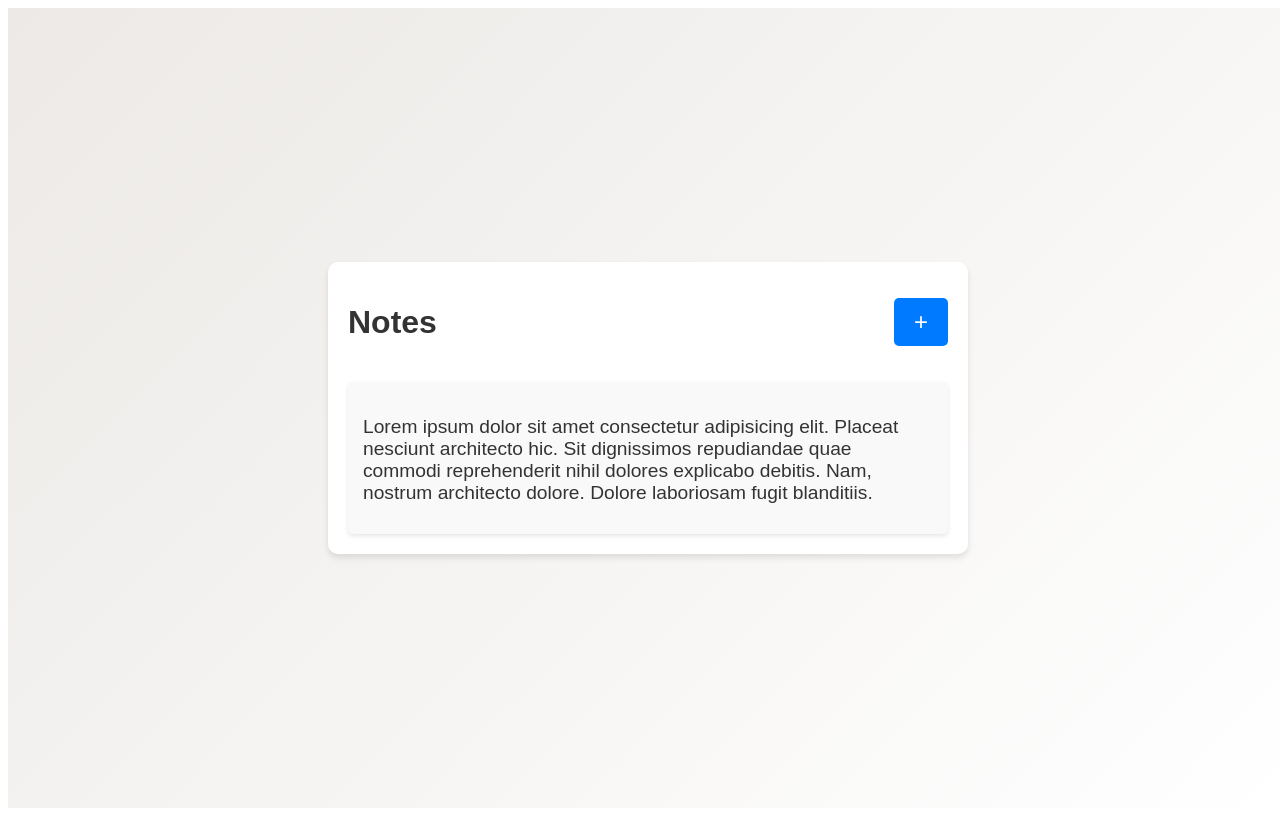
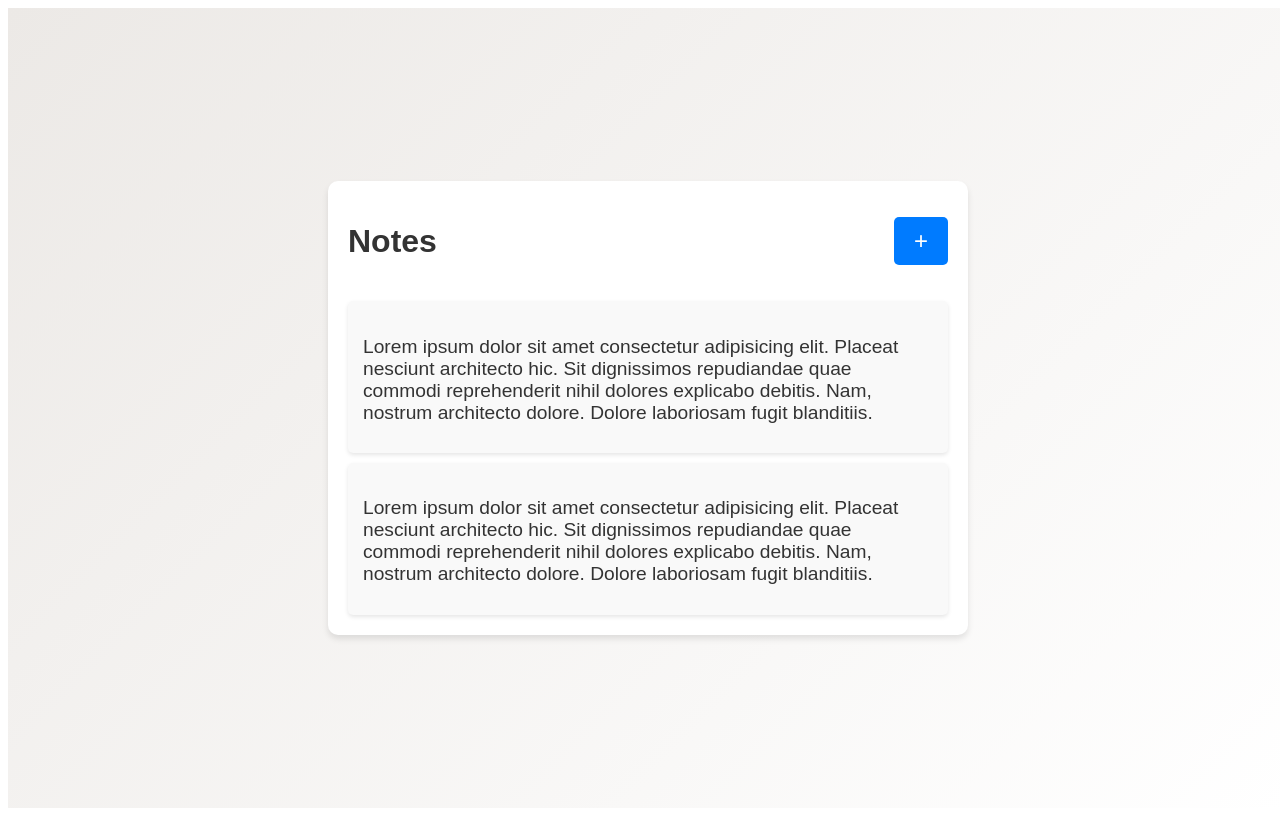
Before and after one commit to lahiruanushka/notes-app, a Vue app: page / in a window 1280 px wide. Built offline with nearby package versions, Linux system fonts and the light colour scheme.

Commit message:
Update App.vue

```diff
--- a/src/App.vue
+++ b/src/App.vue
@@ -21,6 +21,10 @@
       </header>
       <div class="cards-container">
         <div class="card">
+          <p class="main-text">Lorem ipsum dolor sit amet consectetur adipisicing elit. Placeat nesciunt architecto hic. Sit dignissimos repudiandae quae commodi reprehenderit nihil dolores explicabo debitis. Nam, nostrum architecto dolore. Dolore laboriosam fugit blanditiis.</p>
+          <p class="date"></p>
+        </div>
+                <div class="card">
           <p class="main-text">Lorem ipsum dolor sit amet consectetur adipisicing elit. Placeat nesciunt architecto hic. Sit dignissimos repudiandae quae commodi reprehenderit nihil dolores explicabo debitis. Nam, nostrum architecto dolore. Dolore laboriosam fugit blanditiis.</p>
           <p class="date"></p>
         </div>
```
